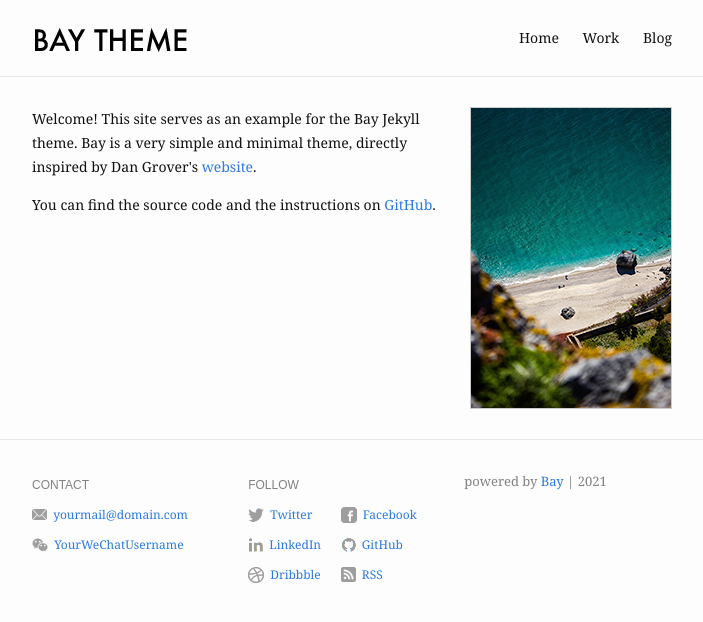
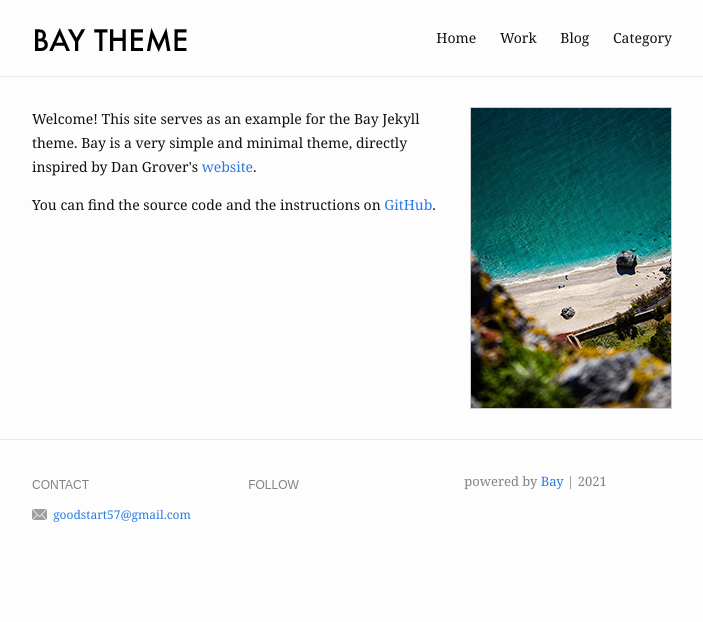
Before and after one commit to goodstart57/goodstart57.github.io, a Jekyll site: the page built from index.md, in a window 1280 px wide. Shown: the top 622 px of the page, without its empty margins (288-991 px from the left). Built offline with Jekyll 4.4.1, drawn with Linux system fonts in a browser that asks for light colours.

Commit message:
DOCS: config
title, nav, mail etc

```diff
--- a/_config.yml
+++ b/_config.yml
@@ -1,13 +1,13 @@
 # For technical reasons, this file is *NOT* reloaded automatically when you use
 # 'bundle exec jekyll serve'. If you change this file, please restart the server process.
 
-title: Bay Jekyll Theme
+title: IT Chicken
 description: >- # this means to ignore newlines until "baseurl:"
-  Bay is a minimal Jekyll Theme.
-baseurl: "/bay" # the subpath of the site
-url: "https://eliottvincent.github.io" # the base hostname & protocol for the site
-og_image: /assets/img/profile-pic.jpg
-google_analytics: "UA-121636368-3"
+  IT blog (Today I Learned)
+baseurl: "" # the subpath of the site
+url: "https://goodstart57.github.io" # the base hostname & protocol for the site
+og_image: /assets/img/profile.jpg
+# google_analytics: "UA-121636368-3"
 
 header:
   pages:
@@ -15,30 +15,31 @@
       slug: /
     - name: Work
     - name: Blog
+    - name: Category
 
 footer:
   show_powered_by: true
   contact:
     - name: Email
-      value: yourmail@domain.com
-      link: mailto:yourmail@domain.com
-    - name: WeChat
-      value: YourWeChatUsername
-      link: "#"
+      value: goodstart57@gmail.com
+      link: mailto:goodstart57@gmail.com
+    # - name: WeChat
+    #   value: YourWeChatUsername
+    #   link: "#"
   follow:
-    - name: Twitter
-      link: http://twitter.com/YourTwitterUsername
-      username: "@YourTwitterUsername"
-    - name: Facebook
-      link: http://facebook.com/YourFacebookUsername
-    - name: LinkedIn
-      link: http://linkedin.com/in/YourLinkedInUsername
-    - name: GitHub
-      link: http://github.com/YourGitHubUsername
-    - name: Dribbble
-      link: https://dribbble.com/YourDribbbleUsername
-    - name: RSS
-      link: /feed.xml
+    # - name: Twitter
+    #   link: http://twitter.com/YourTwitterUsername
+    #   username: "@YourTwitterUsername"
+    # - name: Facebook
+    #   link: http://facebook.com/YourFacebookUsername
+    # - name: LinkedIn
+    #   link: http://linkedin.com/in/YourLinkedInUsername
+    # - name: GitHub
+    #   link: http://github.com/YourGitHubUsername
+    # - name: Dribbble
+    #   link: https://dribbble.com/YourDribbbleUsername
+    # - name: RSS
+    #   link: /feed.xml
 
 # Build settings
 markdown: kramdown
```
